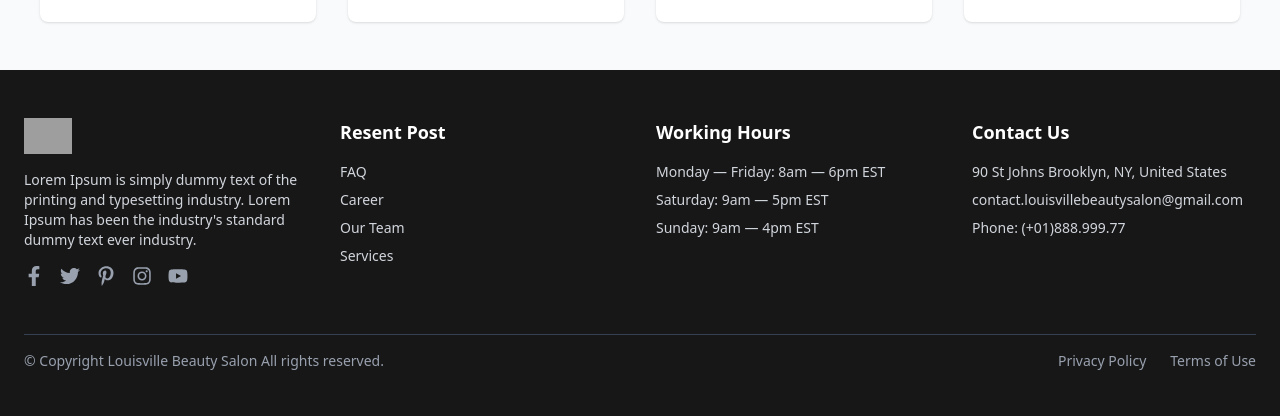
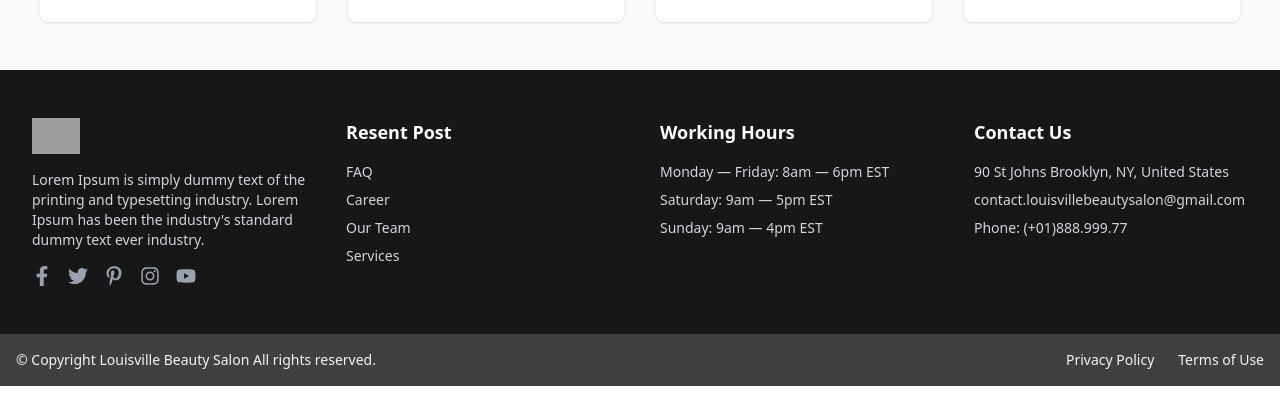
Before and after one commit to ankitjha-code/lzy-crazy-dynamic, a React (Vite) app: page / in a window 1280 px wide. Shown: the part 2148-2564 px from the top of the page. After the commit the page ends 2534 px from the top, so only its background shows below. Built offline with nearby package versions, Linux system fonts and the light colour scheme; grey boxes are pictures that could not be loaded.

Commit message:
"Footer Fix"

```diff
--- a/src/components/Footer.jsx
+++ b/src/components/Footer.jsx
@@ -9,8 +9,9 @@ import {
 
 const Footer = () => {
   return (
-    <footer className="bg-neutral-900 text-white px-6 py-12">
-      <div className="max-w-7xl mx-auto grid md:grid-cols-4 gap-8">
+    <footer className="">
+      <div className="bg-neutral-900 text-white px-8 py-12">
+        <div className="max-w-screen mx-auto grid md:grid-cols-4 gap-10">
           {/* Logo + Description + Social Icons */}
           <div>
             <img src="/logo.png" alt="Logo" className="mb-4 w-12" />
@@ -61,9 +62,10 @@ const Footer = () => {
             <p className="text-sm text-gray-300">Phone: (+01)888.999.77</p>
           </div>
         </div>
+      </div>
 
       {/* Bottom Strip */}
-      <div className="mt-12 border-t border-gray-700 pt-4 text-sm flex flex-col md:flex-row justify-between items-center text-gray-400">
+      <div className="p-4 bg-neutral-700 text-sm flex flex-col md:flex-row justify-between items-center text-gray-100">
         <p>© Copyright Louisville Beauty Salon All rights reserved.</p>
         <div className="space-x-6 mt-2 md:mt-0">
           <a href="#" className="hover:text-white">
```
Lines whose indentation alone changed are shown as unchanged.
